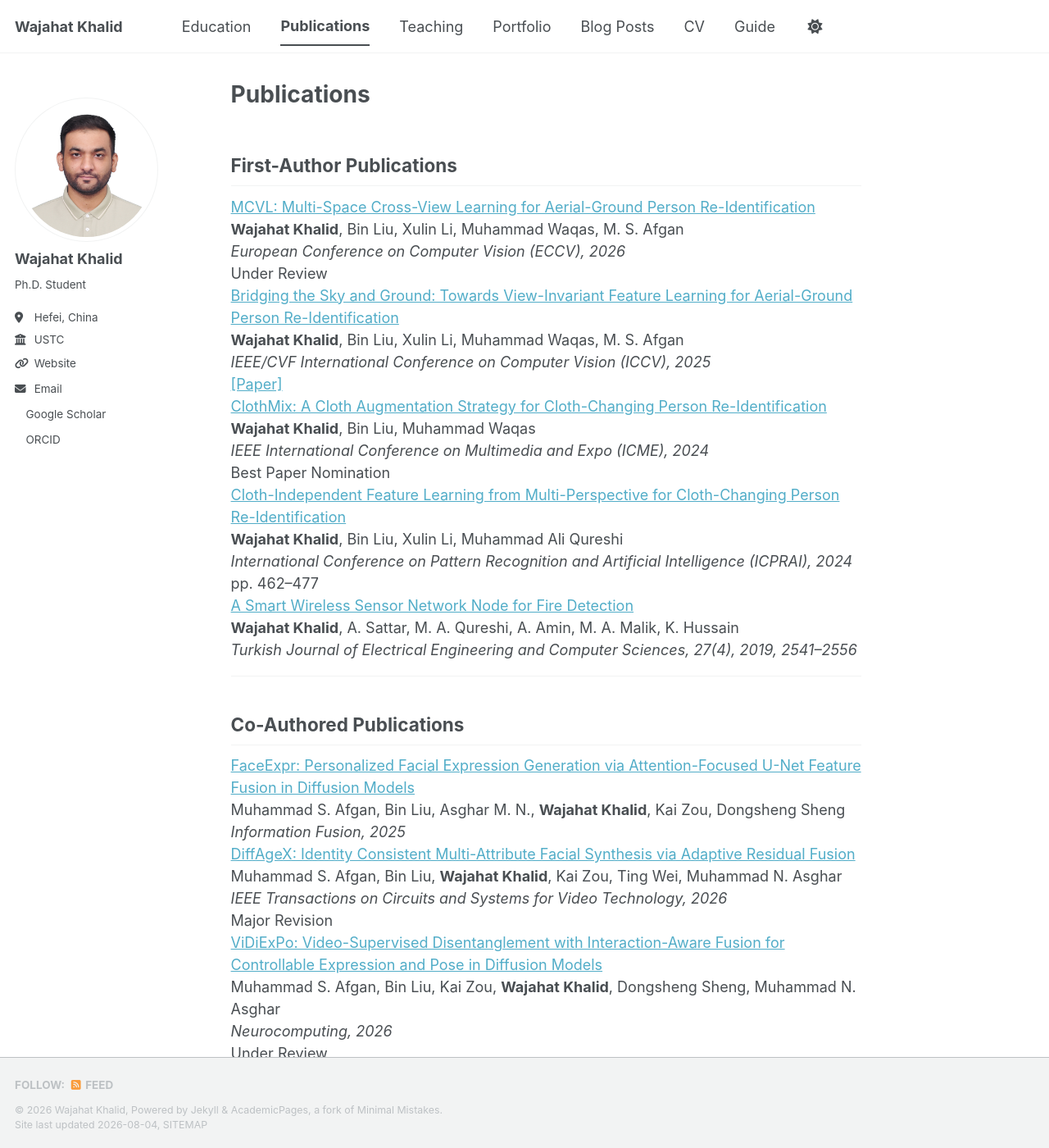
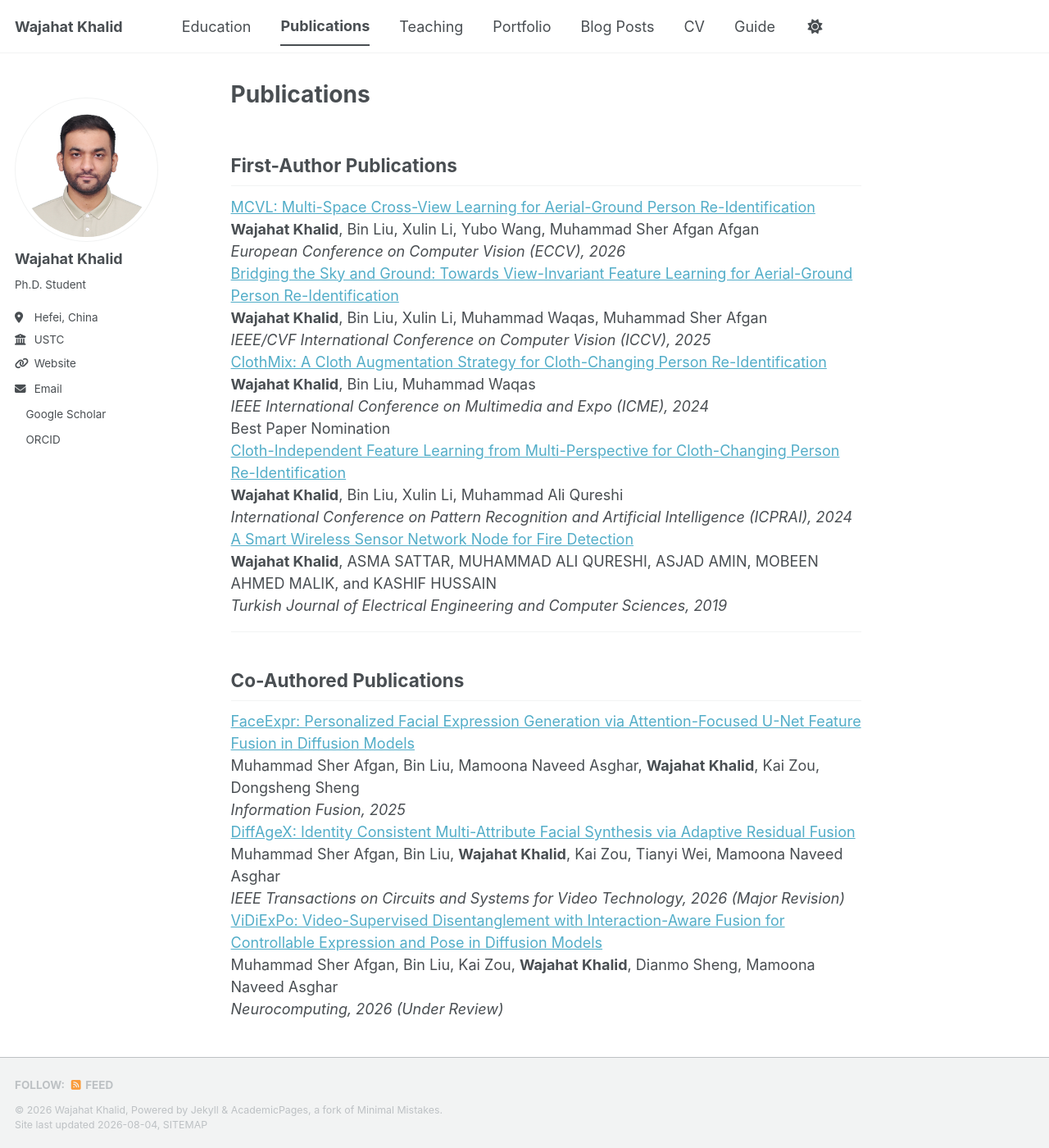
Before and after one commit to Mr-WajahatKhalid/Mr-WajahatKhalid.github.io, a Jekyll site: the page built from _pages/publications.md, in a window 1280 px wide and 1400 px high. Shown: the whole window at 82% size. Built offline with Jekyll 4.4.1, drawn with Linux system fonts in a browser that asks for light colours; a style sheet for code colours, icons or effects is not loaded.

Commit message:
Update publications.md

```diff
--- a/_pages/publications.md
+++ b/_pages/publications.md
@@ -10,9 +10,8 @@ author_profile: true
 <div class="publication">
 
 <a href="#">MCVL: Multi-Space Cross-View Learning for Aerial-Ground Person Re-Identification</a><br>
-<strong>Wajahat Khalid</strong>, Bin Liu, Xulin Li, Muhammad Waqas, M. S. Afgan<br>
+<strong>Wajahat Khalid</strong>, Bin Liu, Xulin Li, Yubo Wang, Muhammad Sher Afgan Afgan<br>
 <em>European Conference on Computer Vision (ECCV), 2026</em><br>
-Under Review
 
 </div>
 
@@ -20,9 +19,9 @@ Under Review
 <div class="publication">
 
 <a href="#">Bridging the Sky and Ground: Towards View-Invariant Feature Learning for Aerial-Ground Person Re-Identification</a><br>
-<strong>Wajahat Khalid</strong>, Bin Liu, Xulin Li, Muhammad Waqas, M. S. Afgan<br>
+<strong>Wajahat Khalid</strong>, Bin Liu, Xulin Li, Muhammad Waqas, Muhammad Sher Afgan<br>
 <em>IEEE/CVF International Conference on Computer Vision (ICCV), 2025</em><br>
-<a href="#">[Paper]</a>
+
 
 </div>
 
@@ -42,7 +41,7 @@ Best Paper Nomination
 <a href="#">Cloth-Independent Feature Learning from Multi-Perspective for Cloth-Changing Person Re-Identification</a><br>
 <strong>Wajahat Khalid</strong>, Bin Liu, Xulin Li, Muhammad Ali Qureshi<br>
 <em>International Conference on Pattern Recognition and Artificial Intelligence (ICPRAI), 2024</em><br>
-pp. 462–477
+
 
 </div>
 
@@ -50,8 +49,9 @@ pp. 462–477
 <div class="publication">
 
 <a href="#">A Smart Wireless Sensor Network Node for Fire Detection</a><br>
-<strong>Wajahat Khalid</strong>, A. Sattar, M. A. Qureshi, A. Amin, M. A. Malik, K. Hussain<br>
-<em>Turkish Journal of Electrical Engineering and Computer Sciences, 27(4), 2019, 2541–2556</em>
+<strong>Wajahat Khalid</strong>, ASMA SATTAR, MUHAMMAD ALI QURESHI, ASJAD AMIN, MOBEEN AHMED MALIK,
+and KASHIF HUSSAIN<br>
+<em>Turkish Journal of Electrical Engineering and Computer Sciences, 2019</em>
 
 </div>
 
@@ -64,7 +64,7 @@ pp. 462–477
 <div class="publication">
 
 <a href="#">FaceExpr: Personalized Facial Expression Generation via Attention-Focused U-Net Feature Fusion in Diffusion Models</a><br>
-Muhammad S. Afgan, Bin Liu, Asghar M. N., <strong>Wajahat Khalid</strong>, Kai Zou, Dongsheng Sheng<br>
+Muhammad Sher Afgan, Bin Liu, Mamoona Naveed Asghar, <strong>Wajahat Khalid</strong>, Kai Zou, Dongsheng Sheng<br>
 <em>Information Fusion, 2025</em>
 
 </div>
@@ -73,9 +73,8 @@ Muhammad S. Afgan, Bin Liu, Asghar M. N., <strong>Wajahat Khalid</strong>, Kai Z
 <div class="publication">
 
 <a href="#">DiffAgeX: Identity Consistent Multi-Attribute Facial Synthesis via Adaptive Residual Fusion</a><br>
-Muhammad S. Afgan, Bin Liu, <strong>Wajahat Khalid</strong>, Kai Zou, Ting Wei, Muhammad N. Asghar<br>
-<em>IEEE Transactions on Circuits and Systems for Video Technology, 2026</em><br>
-Major Revision
+Muhammad Sher Afgan, Bin Liu, <strong>Wajahat Khalid</strong>, Kai Zou, Tianyi Wei, Mamoona Naveed Asghar<br>
+<em>IEEE Transactions on Circuits and Systems for Video Technology, 2026 (Major Revision)</em><br>
 
 </div>
 
@@ -83,8 +82,8 @@ Major Revision
 <div class="publication">
 
 <a href="#">ViDiExPo: Video-Supervised Disentanglement with Interaction-Aware Fusion for Controllable Expression and Pose in Diffusion Models</a><br>
-Muhammad S. Afgan, Bin Liu, Kai Zou, <strong>Wajahat Khalid</strong>, Dongsheng Sheng, Muhammad N. Asghar<br>
-<em>Neurocomputing, 2026</em><br>
-Under Review
+Muhammad Sher Afgan, Bin Liu, Kai Zou, <strong>Wajahat Khalid</strong>, Dianmo Sheng, Mamoona Naveed Asghar<br>
+<em>Neurocomputing, 2026 (Under Review)</em><br>
+
 
 </div>
```
